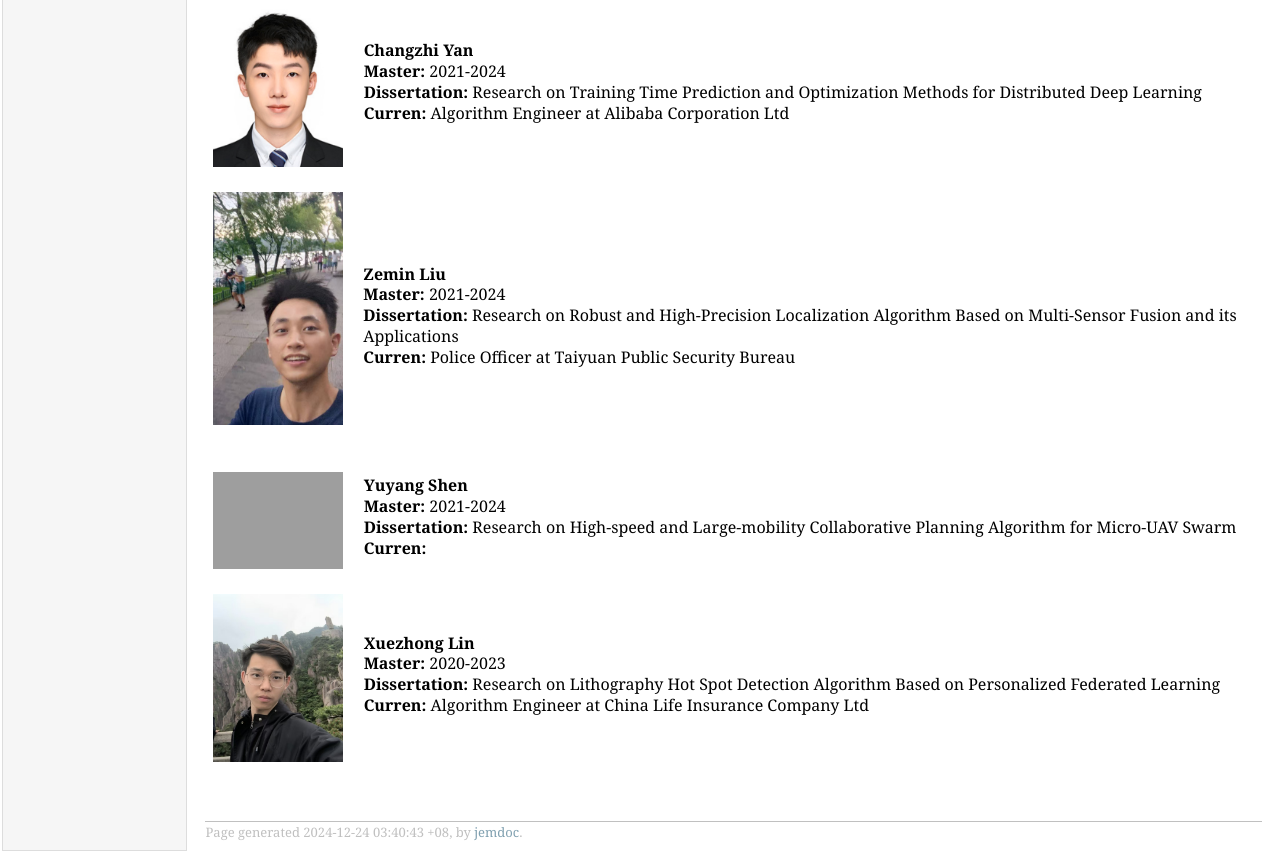
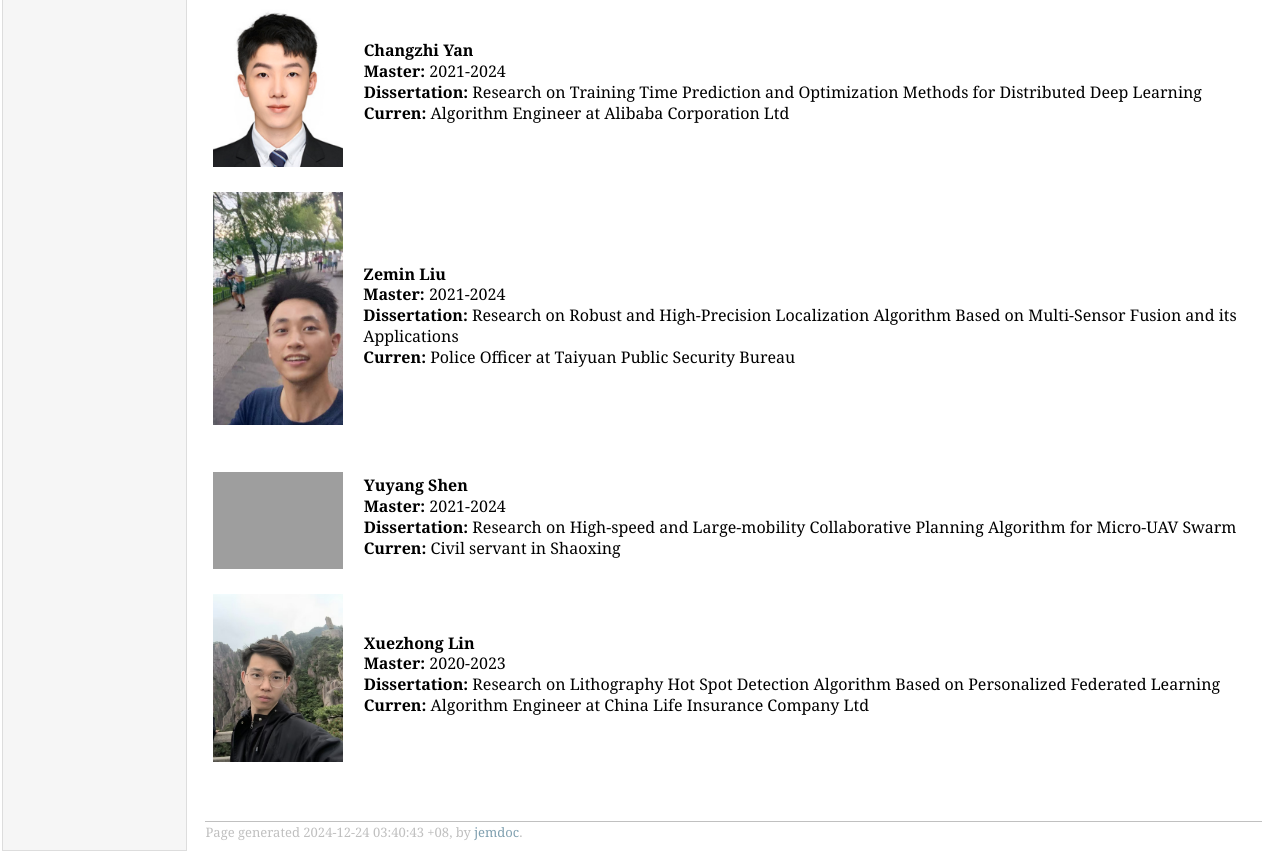
Before and after one commit to JinmingXu/JinmingXu.github.io, a plain HTML site: page group.html in a window 1280 px wide. Shown: the part 3454-4315 px from the top of the page. Drawn offline with Linux system fonts and the light colour scheme; grey boxes are pictures that could not be loaded.

Commit message:
Update group.html

```diff
--- a/group.html
+++ b/group.html
@@ -147,7 +147,7 @@
 <td align="left"><p><b>Yuyang Shen</b><br />
 <b>Master:</b> 2021-2024<br />
 <b>Dissertation:</b> Research on High-speed and Large-mobility Collaborative Planning Algorithm for Micro-UAV Swarm<br />
-<b>Curren:</b> <br /></p>
+<b>Curren:</b> Civil servant in Shaoxing<br /></p>
 </td></tr></table>
 <table class="imgtable"><tr><td>
 <img src="grouppics/xuezhong_lin.jpeg" alt="Not Available" width="130px" />&nbsp;</td>
```
